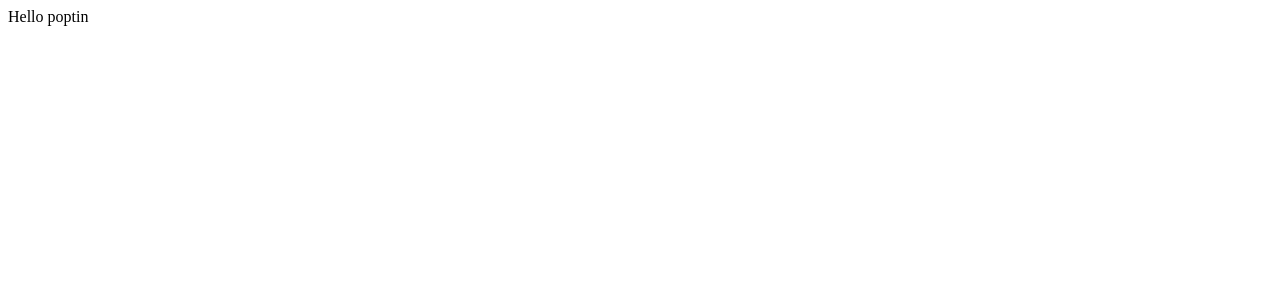
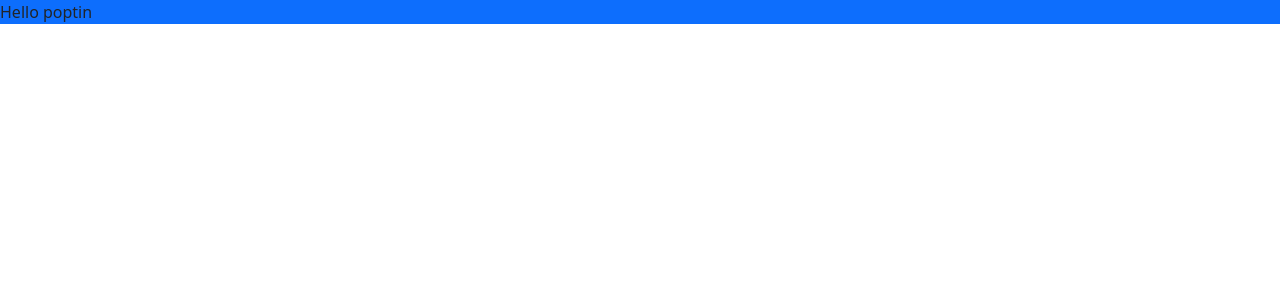
Before and after one commit to uchedotphp/ads-frontend, a Vue app: page / in a window 1280 px wide. Shown: the top 300 px of the page. Built offline with nearby package versions, Linux system fonts and the light colour scheme.

Commit message:
[feat] Install bootstrap.

```diff
--- a/package.json
+++ b/package.json
@@ -8,6 +8,8 @@
     "preview": "vite preview"
   },
   "dependencies": {
+    "bootstrap": "^5.1.3",
+    "jquery": "^3.6.0",
     "vue": "^3.2.25"
   },
   "devDependencies": {
--- a/src/App.vue
+++ b/src/App.vue
@@ -2,7 +2,9 @@
 </script>
 
 <template>
-  Hello poptin
+  <p class="bg-primary">
+    Hello poptin
+  </p>
 </template>
 
 <style>
--- a/src/main.js
+++ b/src/main.js
@@ -1,4 +1,7 @@
 import { createApp } from 'vue'
 import App from './App.vue'
+import 'bootstrap/dist/css/bootstrap.css'
 
 createApp(App).mount('#app')
+
+import 'bootstrap/dist/js/bootstrap'
```
Also changed, not shown: 1 other file (tests, documents, lock files or other folders).
